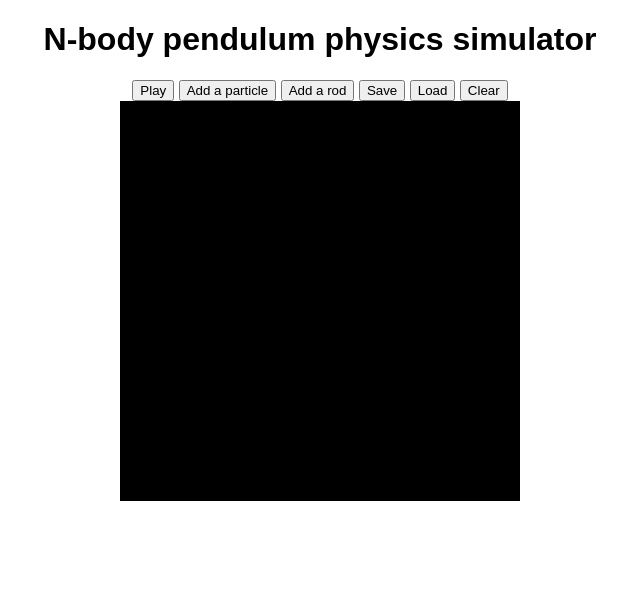
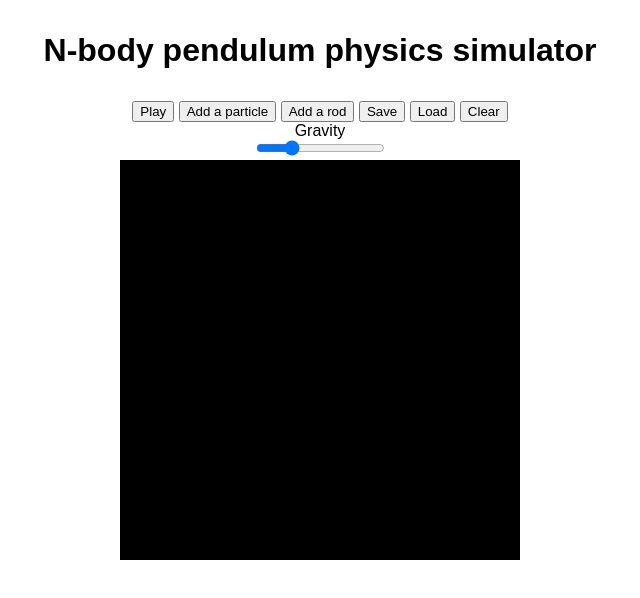
Before and after one commit to HaiweiWang-cloud/NBodyPendulums, a plain HTML site: page index.html in a window 1280 px wide. Shown: the whole page, without its empty margins (320-960 px from the left). Drawn offline with Linux system fonts and the light colour scheme.

Commit message:
Added gravity slider

```diff
--- a/index.html
+++ b/index.html
@@ -8,13 +8,21 @@
 </head>
 <body>
     <h1>N-body pendulum physics simulator</h1>
-    <div id="controls">
+    <div id="controlsLine1">
         <button onclick="pause()" id="pauseButton">Play</button>
         <button onclick="addPointMass()">Add a particle</button>
         <button onclick="addRod()">Add a rod</button>
         <button onclick="save()">Save</button>
         <button onclick="load()">Load</button>
         <button onclick="clearObjects()">Clear</button>
+
+    </div>
+
+    <div id="controlsLine2">
+        <div id="gravityContainer">
+            <p>Gravity</p>
+            <p><input type="range" min = "0" max = "200" value = "50" class="slider" id="gravitySlider"></p>
+        </div>
     </div>
 
     <canvas id="myCanvas"></canvas>
@@ -28,6 +36,8 @@
     <script>
         myCanvas.width = myCanvas.height = 400;
         const ctx = myCanvas.getContext("2d");
+
+        gravitySlider.oninput = function() {controller.gravity = this.value};
 
         const controller = new Controller(myCanvas)
 
--- a/js/controller.js
+++ b/js/controller.js
@@ -6,7 +6,7 @@ class Controller {
         this.masses = [];
         this.rods =[];
 
-        this.gravity = 10;
+        this.gravity = 50;
 
 
         this.#setInitialState();
--- a/styles.css
+++ b/styles.css
@@ -1,8 +1,23 @@
+* {
+    margin: 0;
+}
+
+h1 {
+    margin-block: 2rem;
+}
+
 body {
     text-align: center;
     font-family: Arial, Helvetica, sans-serif;
 }
 
+.slider
+
+.slider {
+    width: 80px;
+    height: 30px;
+}
+
 #myCanvas {
     background-color: black;
 }
```
